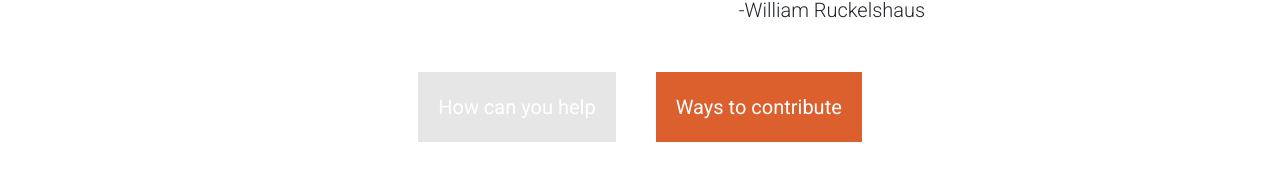
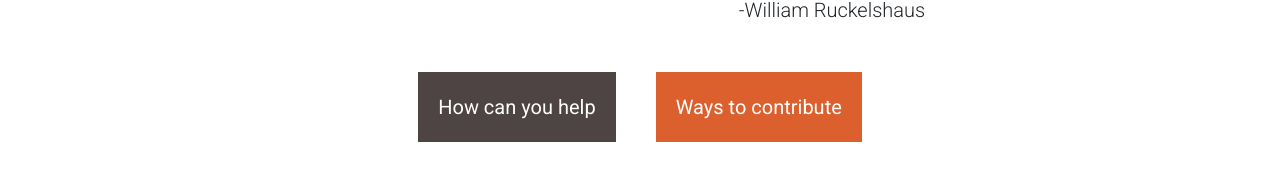
Before and after one commit to thinkingjet/PTC, a React (Create React App) app: page / in a window 1280 px wide. Shown: the part 438-630 px from the top of the page. Built offline with nearby package versions, Linux system fonts and the light colour scheme; a web font is replaced by a local one.

Commit message:
Added new logo

```diff
--- a/src/Componenets/Home/Home.css
+++ b/src/Componenets/Home/Home.css
@@ -46,7 +46,7 @@
   padding: 20px 20px;
   border: 0;
   color: #fff;
-  background: rgb(231, 230, 230);
+  background: rgb(78, 68, 68);
   font-size: 20px;
   cursor: pointer;
   margin-bottom: 150px;
@@ -57,7 +57,7 @@
 }
 
 .home-btn-1 {
-  background-color: #DC602E;
+  background-color: #dc602e;
 }
 
 .home-btn-1:hover {
```
Also changed, not shown: public/images/logo.png.
